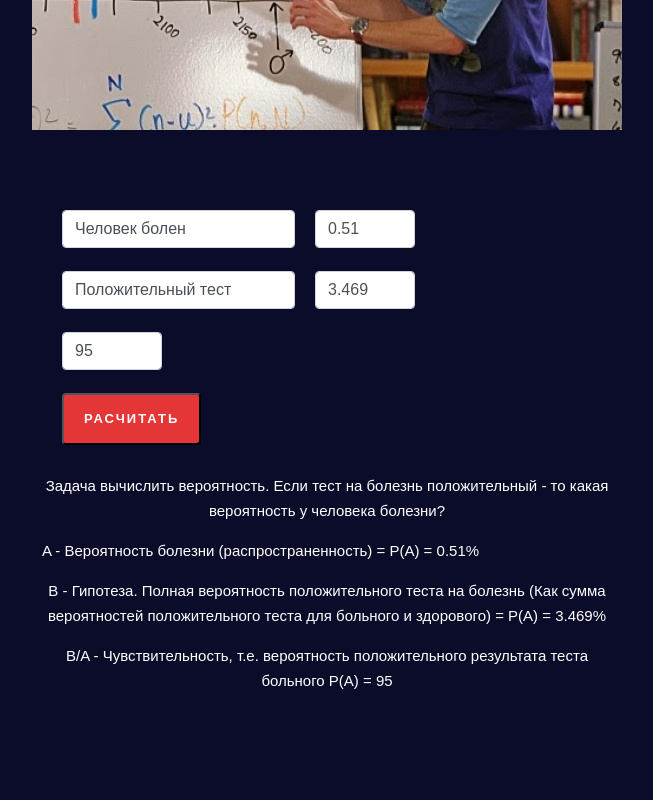
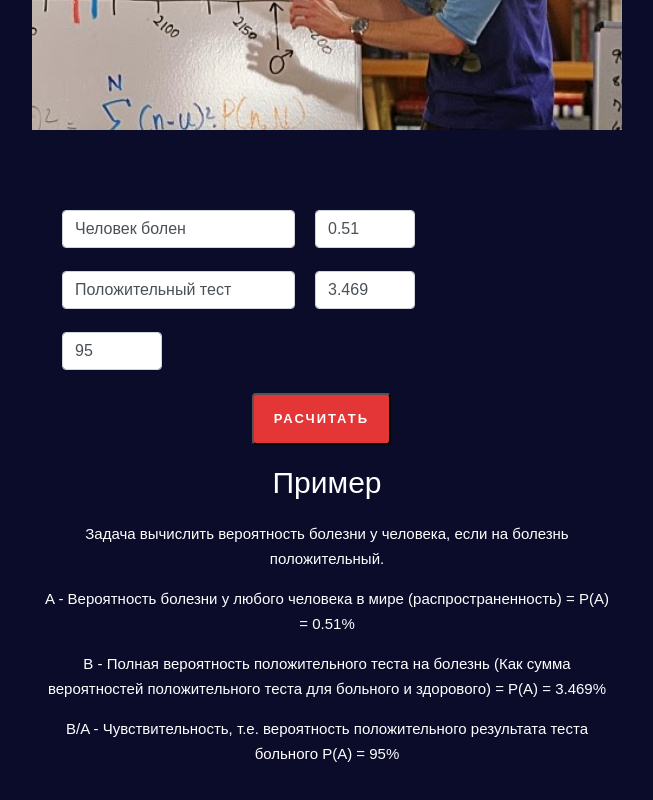
Before and after one commit to seenotevilam/wheel-fortune, a website: page public/index.html in a window 1280 px wide. Shown: the part 806-1606 px from the top of the page, without its empty margins (313-966 px from the left). Drawn offline with nearby package versions, Linux system fonts and the light colour scheme.

Commit message:
add css fixes

```diff
--- a/module/client/bayes/ProbabilityEvent.js
+++ b/module/client/bayes/ProbabilityEvent.js
@@ -45,11 +45,11 @@ module.exports = class ProbabilityEvent {
     getDescription()
     {
         if (this.eventSecondName == null) {
-            return "Вероятность " + this.eventFirstName + " равна " + this.percent;
+            return "Вероятность " + this.eventFirstName + " равна " + this.percent + "%";
         }
 
         return "Вероятность \" "
             + this.eventFirstName + " \" при \" " + this.eventSecondName
-            + " \" равна " + this.percent ;
+            + " \" равна " + this.percent + "%" ;
     }
 }
--- a/public/index.html
+++ b/public/index.html
@@ -89,17 +89,20 @@
             </div>
 
             <div style="text-align: center;" class="row anime__details__btn">
-                <label style="margin-left: 20px;" class="form-label" for="ProbabilityEventCalculatorButton">
+                <label style="margin: auto;" class="form-label" for="ProbabilityEventCalculatorButton">
                     <input class="follow-btn" type="button" value="Расчитать" id="ProbabilityEventCalculatorButton"/>
                 </label>
             </div>
+
+            <div class="text-center">
+                <h3 style="color: #ffffff; margin-top: 20px;">Пример</h3>
+            </div>
+
             <div style="margin-top: 20px;" class="row anime__review__item section-title">
-                <p>Задача вычислить вероятность. Если тест на болезнь положительный - то какая вероятность у человека
-                    болезни? </p>
-                <p>A - Вероятность болезни (распространенность) = P(A) = 0.51% </p>
-                <p>B - Гипотеза. Полная вероятность положительного теста на болезнь (Как сумма вероятностей
-                    положительного теста для больного и здорового) = P(A) = 3.469% </p>
-                <p>B/A - Чувствительность, т.е. вероятность положительного результата теста больного P(A) = 95 </p>
+                <p>Задача вычислить вероятность болезни у человека, если на болезнь положительный.</p>
+                <p>A - Вероятность болезни у любого человека в мире (распространенность) = P(A) = 0.51%</p>
+                <p>B - Полная вероятность положительного теста на болезнь (Как сумма вероятностей положительного теста для больного и здорового) = P(A) = 3.469% </p>
+                <p>B/A - Чувствительность, т.е. вероятность положительного результата теста больного P(A) = 95% </p>
             </div>
         </div>
     </div>
```
Also changed, not shown: module/client/bayes/Calculator.js (+5 -6 lines), 1 other file.
